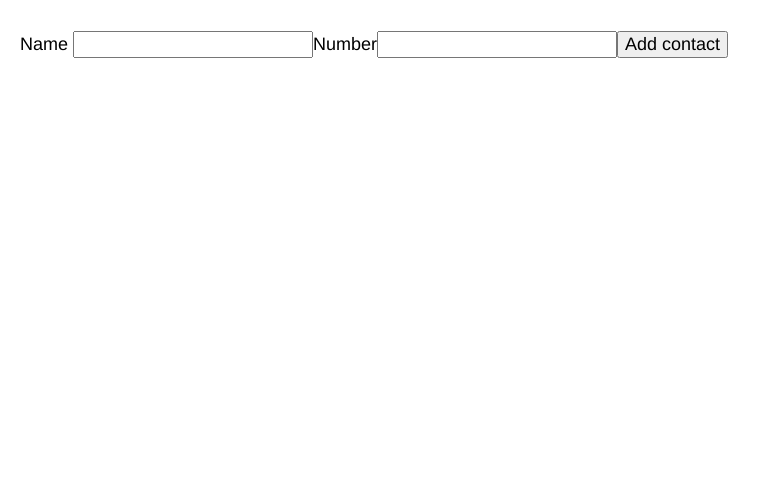
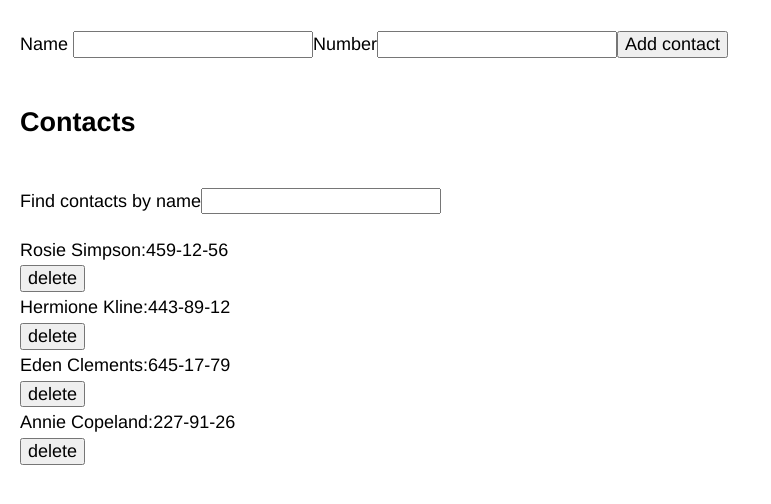
Before and after one commit to Andrzej33/goit-react-hw-02-phonebook, a React (Create React App) app: page / in a window 1280 px wide. Shown: the top 504 px of the page, without its empty margins (0-771 px from the left). Built offline with nearby package versions, Linux system fonts and the light colour scheme.

Commit message:
add filter metod

```diff
--- a/src/components/App.jsx
+++ b/src/components/App.jsx
@@ -12,22 +12,25 @@ import { nanoid } from 'nanoid'
 import { GlobalStyle } from './GlobalStyle';
 import { Layout } from './Layout/Layout';
 import { ContactForm } from './PhoneBook/ContactForm';
+import { ContactList } from './PhoneBook/ContactList';
+import { Filter } from './PhoneBook/Filter';
 
 export class App extends Component {
   state = {
-    // contacts: [
-    //   { id: 'id-1', name: 'Rosie Simpson', number: '459-12-56' },
-    //   { id: 'id-2', name: 'Hermione Kline', number: '443-89-12' },
-    //   { id: 'id-3', name: 'Eden Clements', number: '645-17-79' },
-    //   { id: 'id-4', name: 'Annie Copeland', number: '227-91-26' },
-    // ],
-    contacts: [],
+    contacts: [
+      { id: 'id-1', name: 'Rosie Simpson', number: '459-12-56' },
+      { id: 'id-2', name: 'Hermione Kline', number: '443-89-12' },
+      { id: 'id-3', name: 'Eden Clements', number: '645-17-79' },
+      { id: 'id-4', name: 'Annie Copeland', number: '227-91-26' },
+    ],
+    // contacts: [],
     filter: '',
   };
 
   // addContacts = text =>{}
 
   addContact = ({name,number}) => {
+
 const contact ={
   id: nanoid(),
   name,
@@ -35,14 +38,41 @@ const contact ={
 }
 
     this.setState(({contacts}) => ({
+
       contacts:[...contacts,contact]
     }))
   };
 
+  changeFilter = e => {
+    this.setState({filter:e.currentTarget.value})
+  }
+
+  getFilteredContacts =() => {
+    const {contacts,filter} = this.state;
+    const normalizedFilter = filter.toLowerCase();
+     return contacts.filter(contact => contact.name.toLowerCase().includes(normalizedFilter));
+
+  }
+
+  deleteContact = (contactId) => {
+    console.log(contactId);
+    this.setState(prevState => ({
+      contacts: prevState.contacts.filter(contact=> contact.id !== contactId)
+    }))
+  }
+
   render() {
+
+const filteredContacts = this.getFilteredContacts()
+
+    const {filter} = this.state;
     return (
       <Layout>
         <ContactForm onSubmit={this.addContact} />
+        <h2>Contacts</h2>
+        <Filter value={filter} onChange={this.changeFilter}/>
+        <ContactList contacts={filteredContacts}
+        onDeleteContact={this.deleteContact}/>
         {/* <div>
   <h1>Phonebook</h1>
   <ContactForm ... />
--- /dev/null
+++ b/src/components/PhoneBook/ContactList.jsx
@@ -0,0 +1,14 @@
+
+
+
+export const ContactList =({contacts,onDeleteContact}) =>{
+return(
+    <ul>
+        {contacts.map(({id,name,number}) =>{
+            return(
+            <li key={id}><p>{name}:{number}</p>
+            <button type="button" onClick={()=> onDeleteContact(id)}>delete</button></li>)
+        })}
+    </ul>
+)
+}
--- /dev/null
+++ b/src/components/PhoneBook/Filter.jsx
@@ -0,0 +1,6 @@
+
+
+export const Filter = ({value,onChange}) => (
+    <label htmlFor="">Find contacts by name
+    <input type="text" value={value} onChange={onChange} /></label>
+)
```
